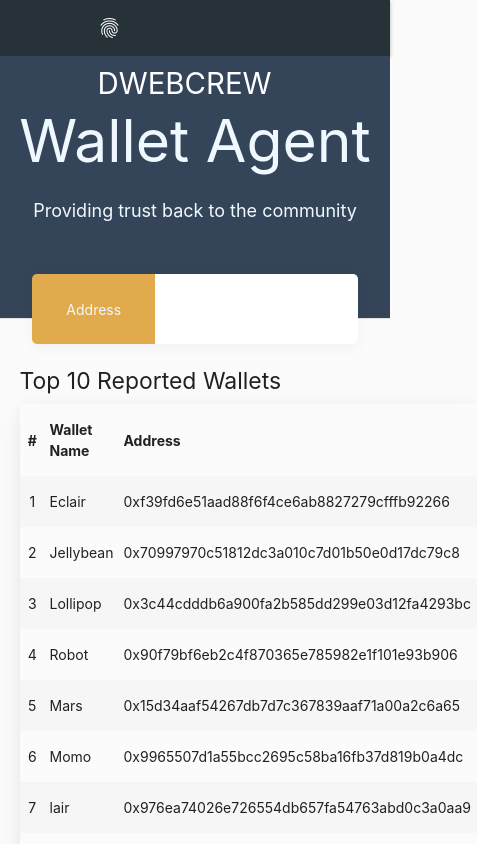
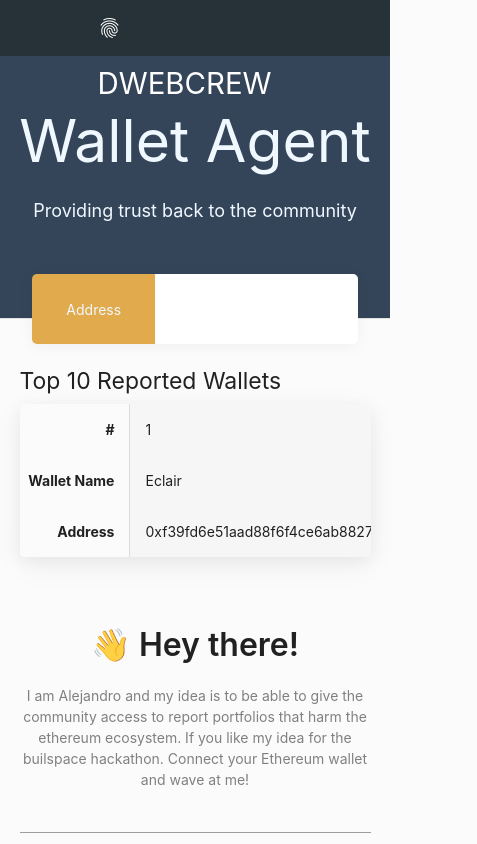
Before and after one commit to zer0kool/web3, a React (Create React App) app: page / in a window 390 px wide. Shown: the top 844 px of the page, 477 px wide, since content can reach past the window. Built offline with nearby package versions, Linux system fonts and the light colour scheme.

Commit message:
making tables mobile friendly

```diff
--- a/src/components/Main/Main.jsx
+++ b/src/components/Main/Main.jsx
@@ -21,7 +21,7 @@ export default class Main extends Component {
 							<div className="container">
 								<div id="data">
 								<h5>Top 10 Reported Wallets</h5>
-								<table class="striped highlight">
+								<table class="striped highlight responsive-table">
 									<thead>
 										<tr>
 												<th>#</th>
@@ -34,52 +34,52 @@ export default class Main extends Component {
 										<tr>
 											<td>1</td>
 											<td>Eclair</td>
-											<td>0xf39fd6e51aad88f6f4ce6ab8827279cfffb92266</td>
+											<td class="truncate">0xf39fd6e51aad88f6f4ce6ab8827279cfffb92266</td>
 										</tr>
 										<tr>
 											<td>2</td>
 											<td>Jellybean</td>
-											<td>0x70997970c51812dc3a010c7d01b50e0d17dc79c8</td>
+											<td class="truncate">0x70997970c51812dc3a010c7d01b50e0d17dc79c8</td>
 										</tr>
 										<tr>
 											<td>3</td>
 											<td>Lollipop</td>
-											<td>0x3c44cdddb6a900fa2b585dd299e03d12fa4293bc</td>
+											<td class="truncate">0x3c44cdddb6a900fa2b585dd299e03d12fa4293bc</td>
 										</tr>
 										<tr>
 											<td>4</td>
 											<td>Robot</td>
-											<td>0x90f79bf6eb2c4f870365e785982e1f101e93b906</td>
+											<td class="truncate">0x90f79bf6eb2c4f870365e785982e1f101e93b906</td>
 										</tr>
 										<tr>
 											<td>5</td>
 											<td>Mars</td>
-											<td>0x15d34aaf54267db7d7c367839aaf71a00a2c6a65</td>
+											<td class="truncate">0x15d34aaf54267db7d7c367839aaf71a00a2c6a65</td>
 										</tr>
 										<tr>
 											<td>6</td>
 											<td>Momo</td>
-											<td>0x9965507d1a55bcc2695c58ba16fb37d819b0a4dc</td>
+											<td class="truncate">0x9965507d1a55bcc2695c58ba16fb37d819b0a4dc</td>
 										</tr>
 										<tr>
 											<td>7</td>
 											<td>lair</td>
-											<td>0x976ea74026e726554db657fa54763abd0c3a0aa9</td>
+											<td class="truncate">0x976ea74026e726554db657fa54763abd0c3a0aa9</td>
 										</tr>
 										<tr>
 											<td>8</td>
 											<td>Jelom</td>
-											<td>0x14dc79964da2c08b23698b3d3cc7ca32193d9955</td>
+											<td class="truncate">0x14dc79964da2c08b23698b3d3cc7ca32193d9955</td>
 										</tr>
 										<tr>
 											<td>9</td>
 											<td>Rio</td>
-											<td>0x23618e81e3f5cdf7f54c3d65f7fbc0abf5b21e8f</td>
+											<td class="truncate">0x23618e81e3f5cdf7f54c3d65f7fbc0abf5b21e8f</td>
 										</tr>
 										<tr>
 											<td>10</td>
 											<td>Xor</td>
-											<td>0xa0ee7a142d267c1f36714e4a8f75612f20a79720</td>
+											<td class="truncate">0xa0ee7a142d267c1f36714e4a8f75612f20a79720</td>
 										</tr>
 									</tbody>
 								</table>
```
